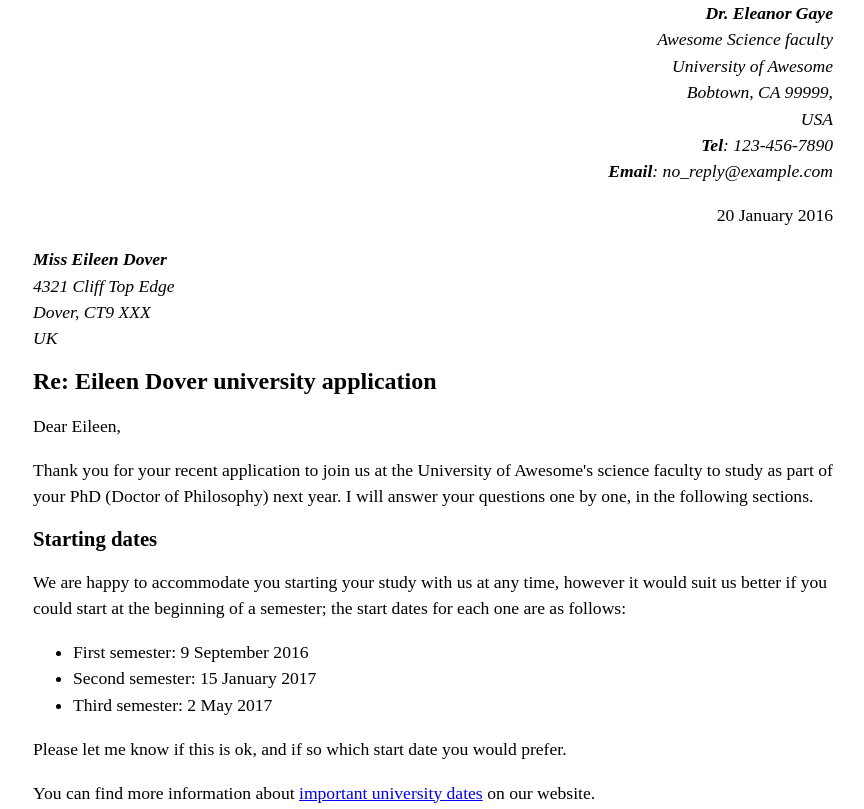
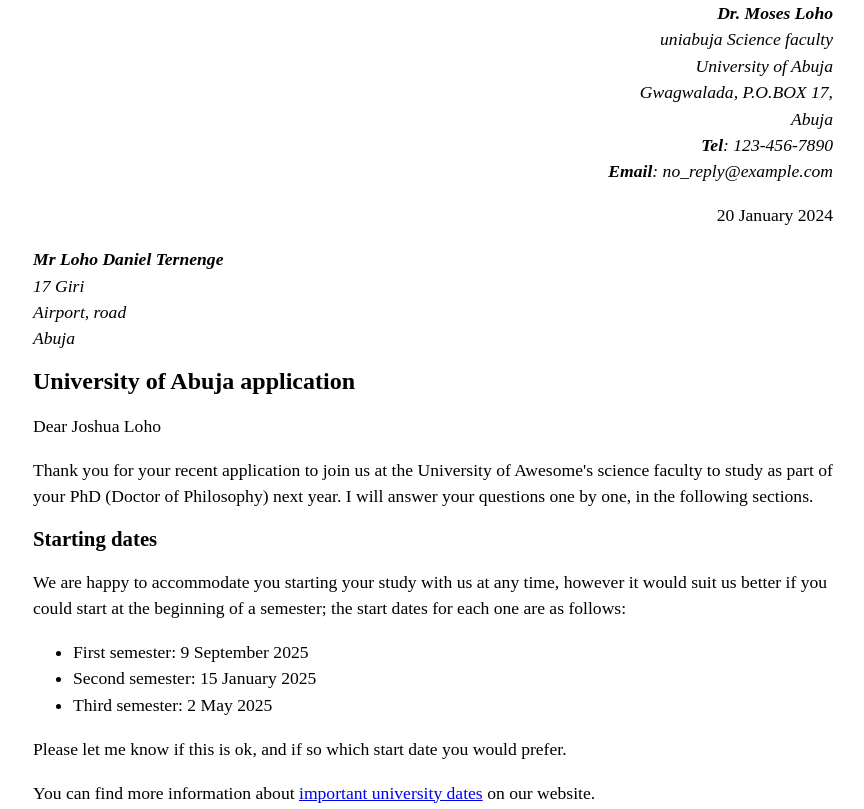
Before and after one commit to Lohodan/Make-up-letter-, a plain HTML site: page index.html in a window 1280 px wide. Shown: the top 809 px of the page, without its empty margins (207-1071 px from the left). Drawn offline with Linux system fonts and the light colour scheme.

Commit message:
Update index.html

```diff
--- a/index.html
+++ b/index.html
@@ -33,27 +33,27 @@
   </head>
   <body>
     <address class="sender-column">
-      <strong>Dr. Eleanor Gaye</strong><br>
-      Awesome Science faculty<br>
-      University of Awesome<br>
-      Bobtown, CA 99999,<br>
-      USA<br>
+      <strong>Dr. Moses Loho</strong><br>
+      uniabuja Science faculty<br>
+      University of Abuja<br>
+      Gwagwalada, P.O.BOX 17,<br>
+      Abuja<br>
       <strong>Tel</strong>: 123-456-7890<br>
       <strong>Email</strong>: no_reply@example.com
     </address>
 
-    <p class="sender-column"><time datetime="2016-01-20">20 January 2016</time></p>
+    <p class="sender-column"><time datetime="2023-01-20">20 January 2024</time></p>
 
     <address>
-      <strong>Miss Eileen Dover</strong><br>
-      4321 Cliff Top Edge<br>
-      Dover, CT9 XXX<br>
-      UK
+      <strong>Mr Loho Daniel Ternenge </strong><br>
+     17 Giri<br>
+      Airport, road <br>
+      Abuja
     </address>
 
-    <h1>Re: Eileen Dover university application</h1>
+    <h1> University of Abuja application</h1>
 
-    <p>Dear Eileen,</p>
+    <p>Dear Joshua Loho</p>
 
     <p>Thank you for your recent application to join us at the University of Awesome's science faculty to study as part of your <abbr>PhD</abbr> (Doctor of Philosophy) next year. I will answer your questions one by one, in the following sections.</p>
 
@@ -62,9 +62,9 @@
     <p>We are happy to accommodate you starting your study with us at any time, however it would suit us better if you could start at the beginning of a semester; the start dates for each one are as follows:</p>
 
     <ul>
-      <li>First semester: <time datetime="2016-09-09">9 September 2016</time></li>
-      <li>Second semester: <time datetime="2017-01-15">15 January 2017</time></li>
-      <li>Third semester: <time datetime="2017-05-02">2 May 2017</time></li>
+      <li>First semester: <time datetime="2024-09-09">9 September 2025</time></li>
+      <li>Second semester: <time datetime="2025-01-15">15 January 2025</time></li>
+      <li>Third semester: <time datetime="2025-05-02">2 May 2025</time></li>
     </ul>
 
     <p>Please let me know if this is ok, and if so which start date you would prefer.</p>
@@ -72,10 +72,11 @@
     <p>You can find more information about <a href="http://www.example.com" title="table of awesome university important dates">important university dates</a> on our website.</p>
 
     <h2>Subjects of study</h2>
-
+q
     <p>At the Awesome Science Faculty, we have a pretty open-minded research facility — as long as the subjects fall somewhere in the realm of science and technology. You seem like an intelligent, dedicated researcher, and just the kind of person we'd like to have on our team. Saying that, of the ideas you submitted we were most intrigued by are as follows, in order of priority:</p>
 
     <ol>
+q
       <li>Turning H<sub>2</sub>O into wine, and the health benefits of Resveratrol (C<sub>14</sub>H<sub>12</sub>O<sub>3</sub>.)</li>
       <li>Measuring the effect on performance of funk bassplayers at temperatures exceeding 30°C (86°F), when the audience size exponentially increases (effect of 3 × 10<sup>3</sup> increasing to 3 × 10<sup>4</sup>.)</li>
       <li><abbr>HTML</abbr>, Hypertext Markup Language, and <abbr>CSS</abbr>, Cascading Style Sheets, constructs for representing musical scores.</li>
@@ -103,6 +104,6 @@
     <p>Dr Eleanor Gaye</p>
 
 
-    <p>University of Awesome motto: <q>Be awesome to each other.</q> -- <cite>The memoirs of Bill S Preston, <abbr title="Esquire">Esq.</abbr></cite></p>
+    <p>University of Abuja motto: <q>unity and progress.</q> -- <cite>The memoirs of Bill S Preston, <abbr title="Esquire">Esq.</abbr></cite></p>
   </body>
 </html>
```
